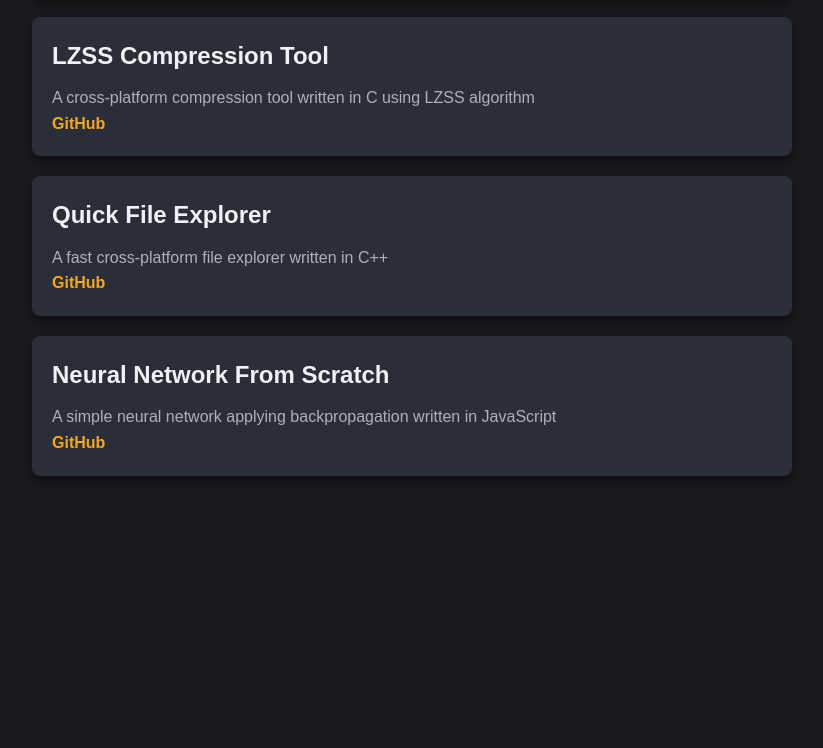
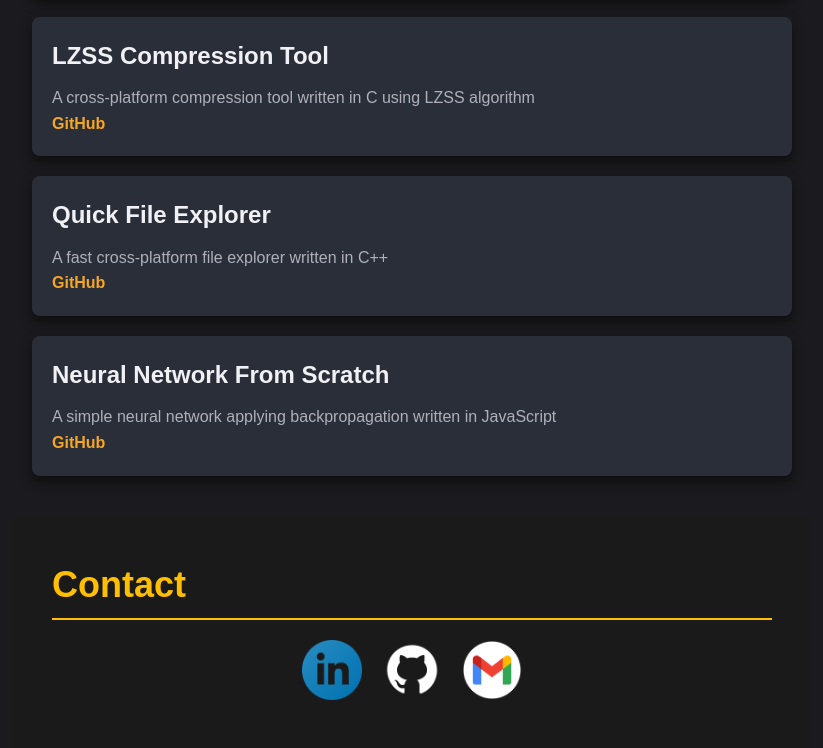
Before and after one commit to HrishabhMittal/portfolio, a plain HTML site: page index.html in a window 1280 px wide. Shown: the part 1748-2496 px from the top of the page, without its empty margins (228-1051 px from the left). Before the commit the page ends 2264 px from the top, so only its background shows below. Drawn offline with Linux system fonts and the light colour scheme.

```diff
--- a/index.html
+++ b/index.html
@@ -83,5 +83,19 @@
             <a href="https://github.com/HrishabhMittal/Backpropogation-in-JS" target="_blank">GitHub</a>
         </div>
     </section>
+    <section id="contact">
+        <h2>Contact</h2>
+        <div class="contact">
+            <a href="https://linkedin.com/in/hrishabhmittal" target="_blank" class="contact-icon">
+                <img src="images/linkedin.webp" alt="LinkedIn" >
+            </a>
+            <a href="https://github.com/HrishabhMittal" target="_blank" class="contact-icon">
+                <img src="images/github.png" alt="GitHub" >
+            </a>
+            <a href="https://mail.google.com/mail/?view=cm&fs=1&to=hrishabhmittal.hm@gmail.com" target="_blank" class="contact-icon">
+                <img src="images/gmail.png" alt="gmail">
+            </a>
+        </div>
+    </section>
 </body>
 </html>
--- a/styles.css
+++ b/styles.css
@@ -123,3 +123,31 @@
 .project a:hover {
     color: #ffbf00;
 }
+
+#contact {
+    text-align: center;
+    padding: 40px;
+    background-color: #1A1A1A;
+}
+#contact h2 {
+    text-align: left;
+    font-size: 36px;
+    color: #ffbf00;
+}
+
+.contact {
+    display: flex;
+    justify-content: center;
+    gap: 20px;
+    margin-top: 20px;
+}
+
+.contact-icon img {
+    width: 60px;
+    height: 60px;
+    transition: transform 0.3s ease;
+}
+
+.contact-icon img:hover {
+    transform: scale(1.1);
+}
```
Also changed, not shown: images/github.png (added), images/gmail.png (added), images/linkedin.webp (added).
